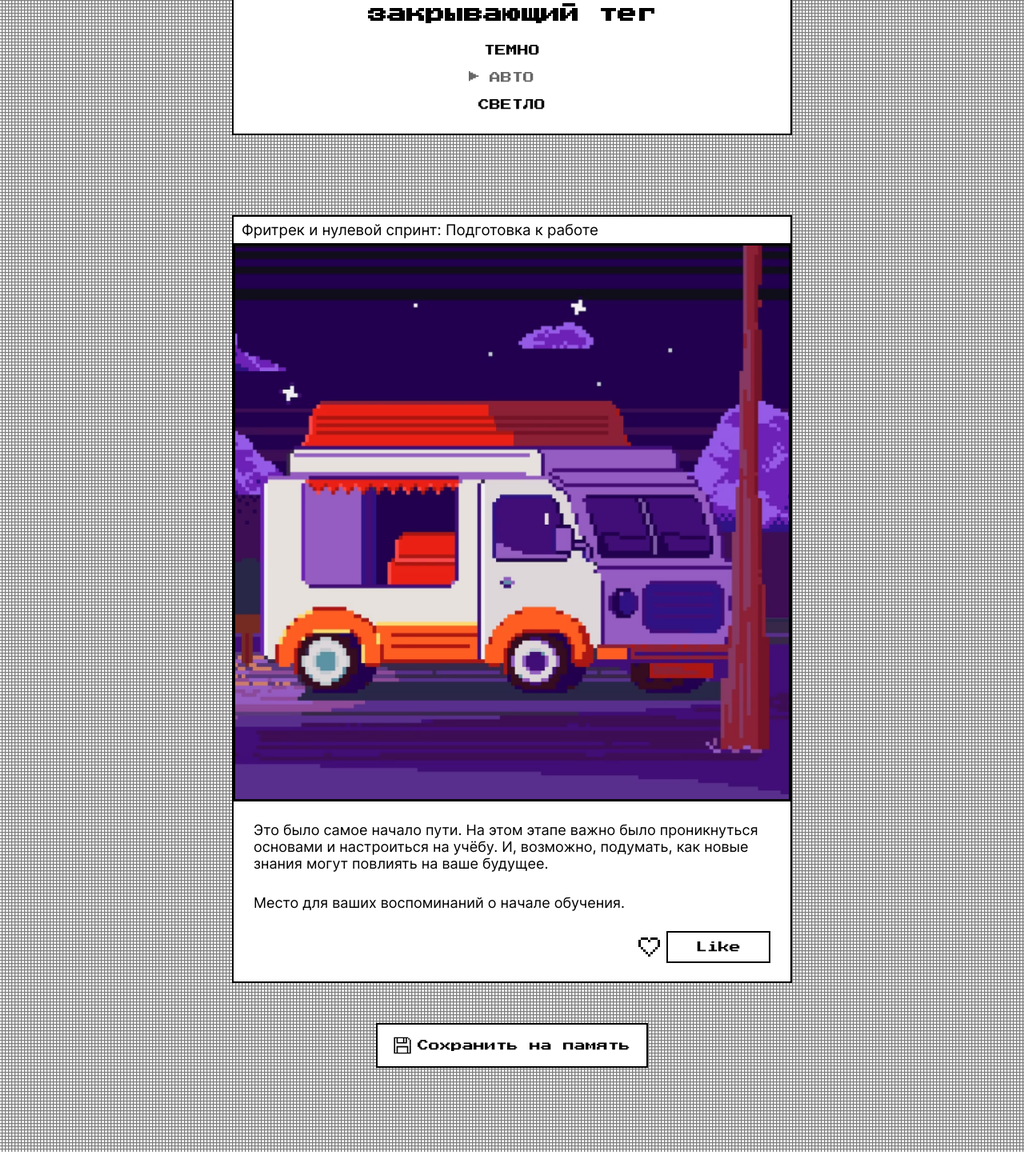
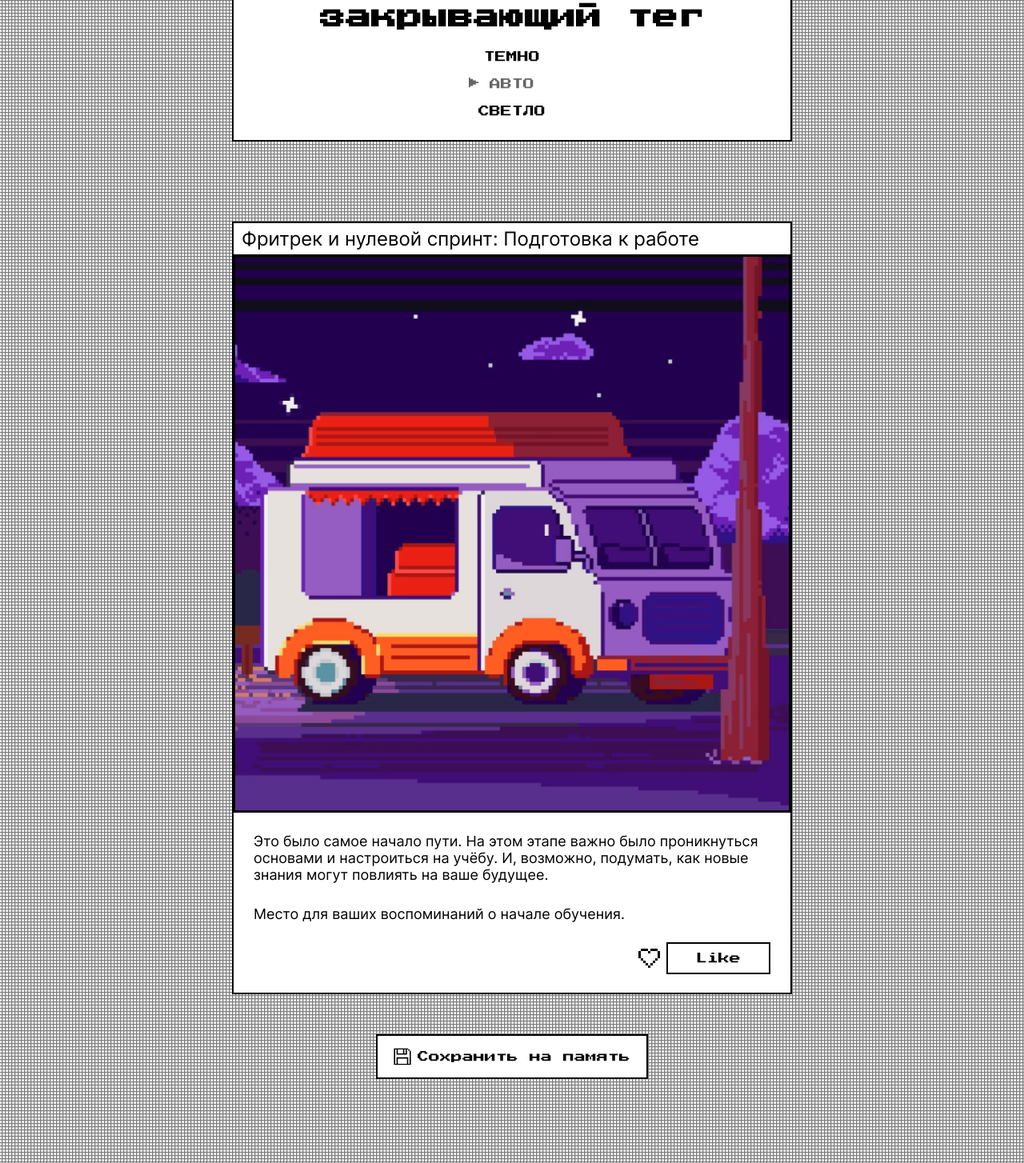
Before and after one commit to RomanBobkovTKI/zakrivayuschiy-teg, a website: page index.html in a window 1280 px wide. Shown: the part 316-1770 px from the top of the page at 80% size. Drawn offline with Linux system fonts and the light colour scheme.

Commit message:
правки после ревью

```diff
--- a/index.html
+++ b/index.html
@@ -20,8 +20,8 @@
   </head>
   <body class="page">
     <header class="header content-width content-background-color">
-      <h1 class="logo__page">&lt;/HTML&gt;</h1>
-      <h2 class="header__title">закрывающий тег</h2>
+      <div class="logo__page">&lt;/HTML&gt;</div>
+      <h1 class="header__title">закрывающий тег</h1>
 
       <nav class="theme-menu header__theme-menu">
         <!-- Не меняйте разметку этого списка, иначе скрипты перестанут работать -->
@@ -51,9 +51,9 @@
     </header>
     <main>
       <article class="content-width content-background-color">
-        <h3 class="card-title">
+        <h2 class="card-title">
           Фритрек и нулевой спринт: Подготовка к работе
-        </h3>
+        </h2>
 
         <div class="card__imges__wrapper">
           <img
@@ -119,16 +119,16 @@
           </button>
         </div>
       </article>
+
+      <div class="footer-button">
+        <button type="button" class="button button--save">
+          <svg class="button__icon" viewBox="0 0 29 28">
+            <use href="svg/image-diskette.svg#image-diskette" />
+          </svg>
+          <span class="button__text">Сохранить на&nbsp;память</span>
+        </button>
+      </div>
     </main>
-
-    <footer class="footer modal__window">
-      <button type="button" class="button button--save">
-        <svg class="button__icon" viewBox="0 0 29 28">
-          <use href="svg/image-diskette.svg#image-diskette" />
-        </svg>
-        <span class="button__text">Сохранить на память</span>
-      </button>
-    </footer>
 
     <script src="./scripts/set-theme.js"></script>
     <script src="./scripts/like.js"></script>
--- a/styles/animations.css
+++ b/styles/animations.css
@@ -30,12 +30,12 @@
 }
 
 .like-icon .core {
-  transition: fill 0.3s linear;
+  transition: fill 0.3s linear 0.05s;
   fill: var(--background-color-main);
 }
 
 .like-icon .main-body {
-  transition: fill 0.3s linear 0.05s;
+  transition: fill 0.3s linear;
   fill: var(--background-color-main);
 }
 
--- a/styles/style.css
+++ b/styles/style.css
@@ -41,6 +41,10 @@
   font-size: clamp(3.0625rem, 2.7104rem + 1.5023vw, 4.0625rem);
   margin-block-end: 20px;
   margin-block-start: 136px;
+}
+
+.logo__page:focus {
+  outline: none;
 }
 
 .header {
@@ -236,7 +240,7 @@
   mix-blend-mode: difference;
 }
 
-.footer {
+.footer-button {
   display: grid;
   justify-items: center;
   gap: 57px;
--- a/styles/variables.css
+++ b/styles/variables.css
@@ -1,7 +1,7 @@
 /* В этом файле будут храниться все значения переменных в исходном состоянии, а так же их изменения в зависимости от ширины устройства */
 :root {
   --main-font-family: 'Inter', sans-serif;
-  --accent-font-family: 'PressStart2P', monospace;
+  --accent-font-family: 'PressStart2P', fantasy;
   --main-font-weight-card: 400;
   --background-color-main: #fff;
   --accent-color: #000;
```
